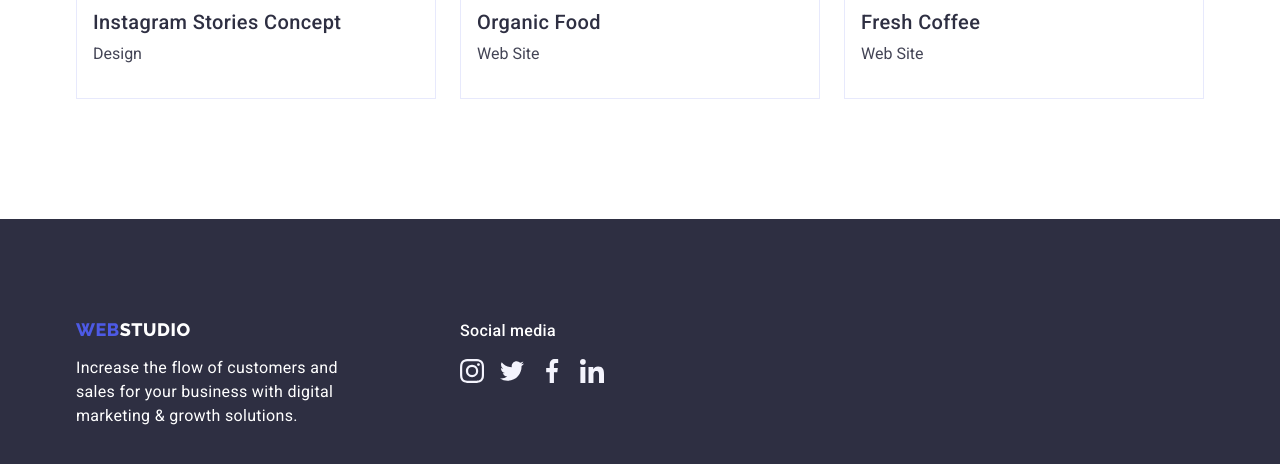
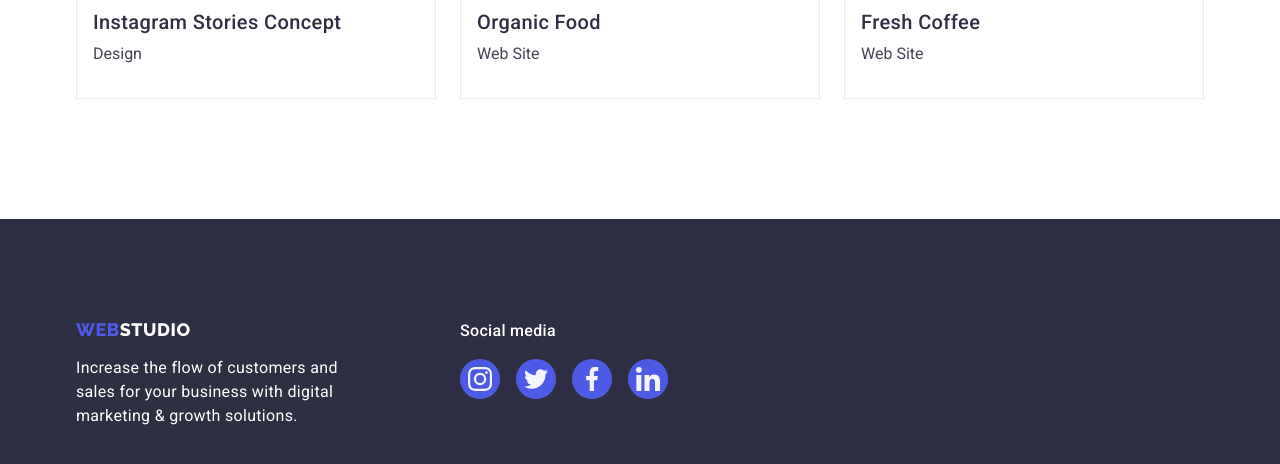
Before and after one commit to mareckkkk/goit-markup-hw-05, a plain HTML site: page portfolio.html in a window 1280 px wide. Shown: the part 1551-2015 px from the top of the page. Drawn offline with nearby package versions, Linux system fonts and the light colour scheme.

Commit message:
footer update

```diff
--- a/portfolio.html
+++ b/portfolio.html
@@ -211,6 +211,7 @@
 				</div>
 			</section>
 		</main>
+
 		<footer class="footer-background">
 			<div class="container">
 				<div class="footer-container-1">
@@ -227,25 +228,25 @@
 					<p class="social-media-footer">Social media</p>
 					<ul class="social-links">
 						<li class="social-link">
-							<a class="icon-bg" href="">
+							<a class="icon-all" href="">
 								<svg class="svg-icon" width="24" height="24">
 									<use href="./images/icons.svg#icon-instagram-2"></use></svg
 							></a>
 						</li>
 						<li class="social-link">
-							<a class="icon-bg" href="">
+							<a class="icon-all" href="">
 								<svg class="svg-icon" width="24" height="24">
 									<use href="./images/icons.svg#icon-twitter-1"></use></svg
 							></a>
 						</li>
 						<li class="social-link">
-							<a class="icon-bg" href="">
+							<a class="icon-all" href="">
 								<svg class="svg-icon" width="24" height="24">
 									<use href="./images/icons.svg#icon-facebook-1"></use></svg
 							></a>
 						</li>
 						<li class="social-link">
-							<a class="icon-bg" href="">
+							<a class="icon-all" href="">
 								<svg class="svg-icon" width="24" height="24">
 									<use href="./images/icons.svg#icon-linkedin-1"></use></svg
 							></a>
@@ -254,5 +255,7 @@
 				</div>
 			</div>
 		</footer>
+
+		<script src="./js/modal.js"></script>
 	</body>
 </html>
```
